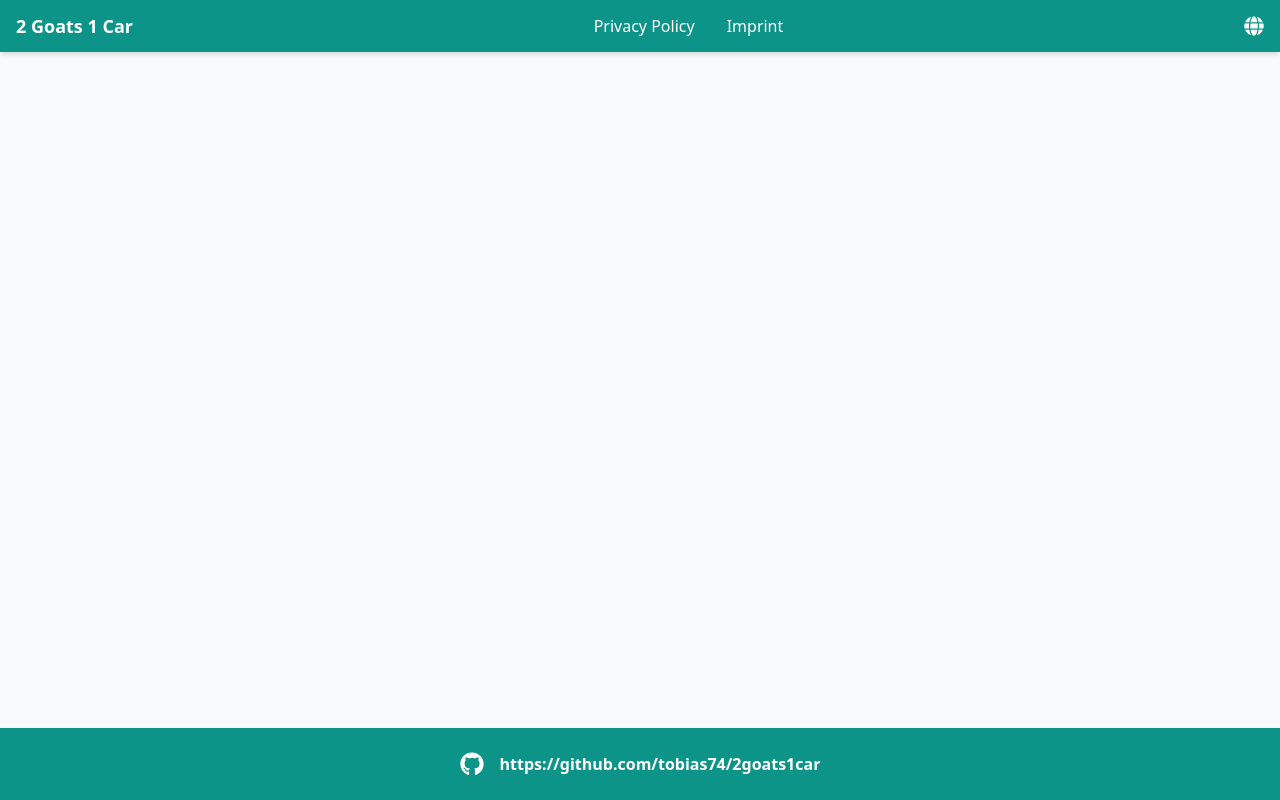
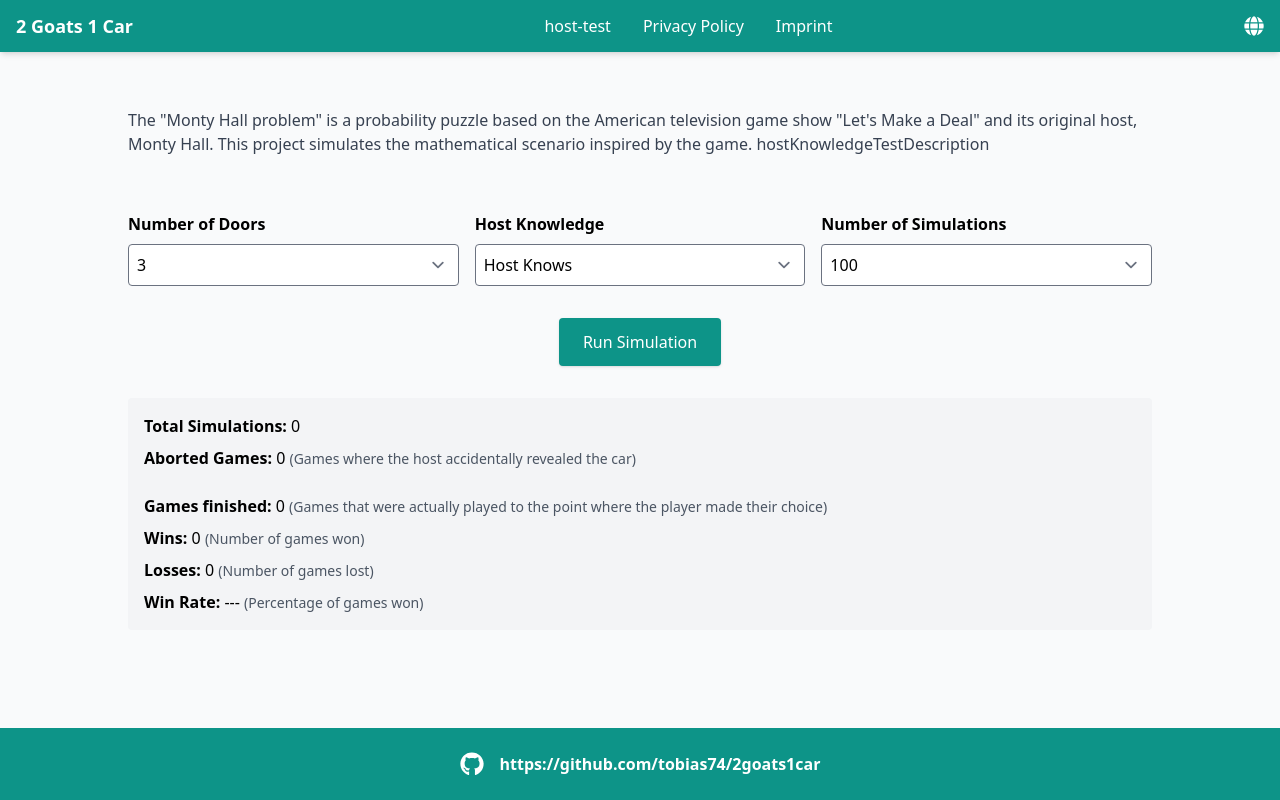
Before and after one commit to tobias74/2goats1car, a React (Vite) app: page /host-test in a window 1280 px wide. Built offline with nearby package versions, Linux system fonts and the light colour scheme.

Commit message:
initial working version

```diff
--- a/src/App.jsx
+++ b/src/App.jsx
@@ -7,6 +7,7 @@ import Navbar from './components/Navbar';
 import Footer from './components/Footer'; // Import Footer component
 import Imprint from './pages/Imprint';
 import Privacy from './pages/Privacy';
+import HostKnowledgeTestPage from './pages/HostKnowledgeTestPage';
 
 const App = () => {
   const { i18n } = useTranslation();
@@ -24,6 +25,7 @@ const App = () => {
       <main className="flex-grow container mx-auto py-8">
         <Routes>
           <Route path="/" element={<Home />} />
+          <Route path="/host-test" element={<HostKnowledgeTestPage />} />
           <Route path="/imprint" element={<Imprint />} />
           <Route path="/privacy" element={<Privacy />} />
         </Routes>
--- a/src/components/Navbar.jsx
+++ b/src/components/Navbar.jsx
@@ -73,6 +73,9 @@ const Navbar = ({ switchLanguage }) => {
 
           {/* Desktop Navigation (center) */}
           <nav className="flex-1 flex justify-center items-center space-x-8">
+            <Link to="/host-test" className="hover:text-teal-200 transition-colors">
+              {t('host-test')}
+            </Link>
             <Link to="/privacy" className="hover:text-teal-200 transition-colors">
               {t('privacy')}
             </Link>
@@ -139,6 +142,13 @@ const Navbar = ({ switchLanguage }) => {
         >
           <div className="flex flex-col items-start p-4 space-y-4 mt-10">
             <Link
+              to="/host-test"
+              className="hover:text-teal-200 transition-colors"
+              onClick={() => setIsOpen(false)}
+            >
+              {t('host-test')}
+            </Link>
+            <Link
               to="/privacy"
               className="hover:text-teal-200 transition-colors"
               onClick={() => setIsOpen(false)}
--- /dev/null
+++ b/src/pages/HostKnowledgeTestPage.jsx
@@ -0,0 +1,168 @@
+import React, { useState, useRef, useEffect } from 'react';
+import { useTranslation } from 'react-i18next';
+import WorkerManager from '../utils/WorkerManager';
+import ResultsSection from '../components/ResultsSection';
+import styles from './Home.module.css';
+import SimulationWorker from '../workers/simulationWorker.js?worker';
+
+const HostKnowledgeTestPage = () => {
+    const { t } = useTranslation();
+
+    const [doors, setDoors] = useState(3);
+    // Player behavior is fixed to 'stay' so we remove that option.
+    const [hostKnowledge, setHostKnowledge] = useState('knows');
+    const [simulations, setSimulations] = useState(100);
+    const [results, setResults] = useState({
+        wins: 0,
+        losses: 0,
+        hostAbortedGames: 0,
+        totalSimulations: 0,
+    });
+    const [progress, setProgress] = useState(0);
+    const [isRunning, setIsRunning] = useState(false);
+    const [lastRunParameters, setLastRunParameters] = useState(null); // To track last used parameters
+
+    const workerManagerRef = useRef(null);
+
+    const handleRunSimulation = () => {
+        setIsRunning(true);
+        setProgress(0);
+        setResults({ wins: 0, losses: 0, hostAbortedGames: 0, totalSimulations: simulations });
+
+        // Store the last run parameters (playerBehavior is fixed to 'stay')
+        setLastRunParameters({ doors, hostKnowledge, simulations });
+
+        workerManagerRef.current = new WorkerManager(new SimulationWorker());
+
+        workerManagerRef.current.on('progress', (data) => {
+            setProgress(data.progress);
+            setResults((prevResults) => ({
+                ...prevResults,
+                ...data.partialResults,
+            }));
+        });
+
+        workerManagerRef.current.on('complete', () => {
+            setIsRunning(false);
+            workerManagerRef.current.terminate();
+            workerManagerRef.current = null;
+        });
+
+        workerManagerRef.current.on('error', (error) => {
+            console.error('Worker Error:', error);
+            setIsRunning(false);
+            workerManagerRef.current.terminate();
+            workerManagerRef.current = null;
+        });
+
+        workerManagerRef.current.postMessage({
+            doors,
+            hostKnowledge,
+            simulations,
+            playerBehavior: 'stay', // Fixed strategy
+        });
+    };
+
+    const handleAbortSimulation = () => {
+        if (workerManagerRef.current) {
+            workerManagerRef.current.terminate();
+            workerManagerRef.current = null;
+            setIsRunning(false);
+        }
+    };
+
+    useEffect(() => {
+        return () => {
+            if (workerManagerRef.current) {
+                workerManagerRef.current.terminate();
+                workerManagerRef.current = null;
+            }
+        };
+    }, []);
+
+    return (
+        <div className={'p-6 ' + styles['home-wrapper']}>
+            <div className="max-w-screen-lg mx-auto">
+                <section className="mb-14">
+                    <p className="text-gray-700">
+                        {t('introText')} {t('hostKnowledgeTestDescription')}
+                    </p>
+                </section>
+
+                <section className="mb-8">
+                    <div className="grid grid-cols-1 sm:grid-cols-2 lg:grid-cols-3 gap-4">
+                        <div>
+                            <label className="block mb-2 font-semibold">{t('numberOfDoors')}</label>
+                            <select
+                                value={doors}
+                                onChange={(e) => setDoors(Number(e.target.value))}
+                                className="w-full p-2 border rounded"
+                                disabled={isRunning}
+                            >
+                                {[3, 4, 5, 6, 7, 8, 9, 10, 20, 30, 40, 50, 100].map((n) => (
+                                    <option key={n} value={n}>
+                                        {n}
+                                    </option>
+                                ))}
+                            </select>
+                        </div>
+                        <div>
+                            <label className="block mb-2 font-semibold">{t('hostKnowledge')}</label>
+                            <select
+                                value={hostKnowledge}
+                                onChange={(e) => setHostKnowledge(e.target.value)}
+                                className="w-full p-2 border rounded"
+                                disabled={isRunning}
+                            >
+                                <option value="knows">{t('hostKnows')}</option>
+                                <option value="random">{t('hostDoesNotKnow')}</option>
+                            </select>
+                        </div>
+                        <div>
+                            <label className="block mb-2 font-semibold">{t('numberOfSimulations')}</label>
+                            <select
+                                value={simulations}
+                                onChange={(e) => setSimulations(Number(e.target.value))}
+                                className="w-full p-2 border rounded"
+                                disabled={isRunning}
+                            >
+                                {[100, 500, 1000, 5000, 10000, 100000, 1000000, 10000000].map((n) => (
+                                    <option key={n} value={n}>
+                                        {n}
+                                    </option>
+                                ))}
+                            </select>
+                        </div>
+                    </div>
+                    <div className="flex justify-center mt-8">
+                        {isRunning ? (
+                            <button
+                                onClick={handleAbortSimulation}
+                                className="bg-red-600 text-white px-6 py-3 rounded shadow hover:bg-red-700 transition"
+                            >
+                                {progress.toFixed(2)} % ({t('abortSimulation')})
+                            </button>
+                        ) : (
+                            <button
+                                onClick={handleRunSimulation}
+                                className="bg-teal-600 text-white px-6 py-3 rounded shadow hover:bg-teal-700 transition"
+                            >
+                                {t('runSimulation')}
+                            </button>
+                        )}
+                    </div>
+                </section>
+
+                {/* Results Section */}
+                <ResultsSection
+                    results={results}
+                    progress={progress}
+                    isRunning={isRunning}
+                    lastRunParameters={lastRunParameters}
+                />
+            </div>
+        </div>
+    );
+};
+
+export default HostKnowledgeTestPage;
```
